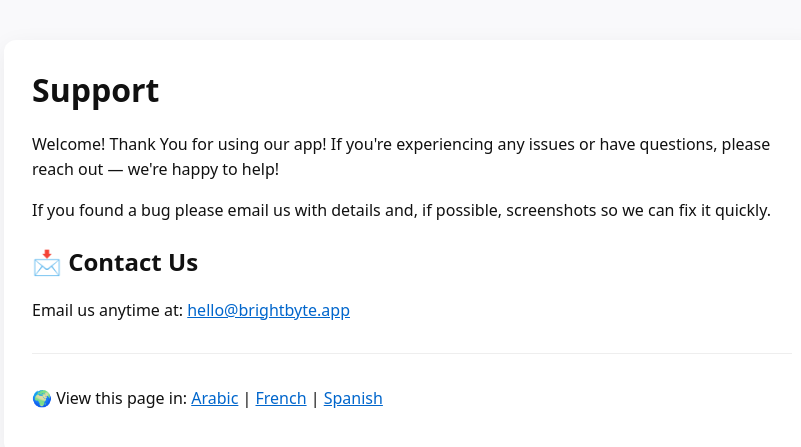
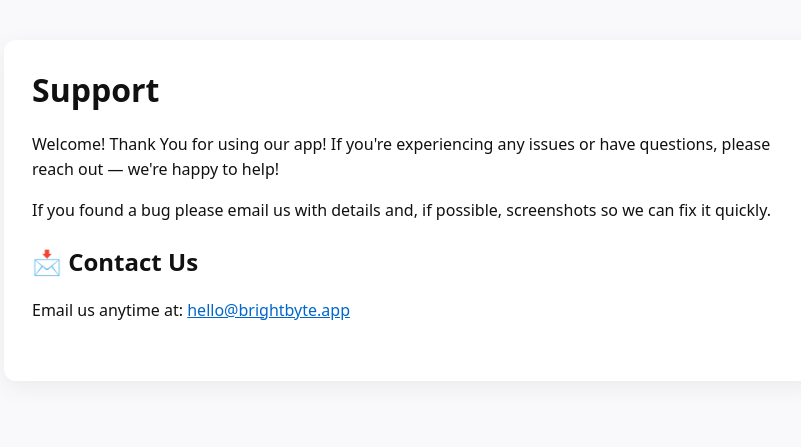
Before and after one commit to MagicScribble/BrightByte, a Jekyll site: the page support.html, which Jekyll copies as it is, in a window 1280 px wide. Shown: the top 447 px of the page, without its empty margins (228-1029 px from the left). Built offline with Jekyll 4.4.1, drawn with Linux system fonts in a browser that asks for light colours.

Commit message:
Update support.html

```diff
--- a/support.html
+++ b/support.html
@@ -15,7 +15,6 @@
     p, li {line-height: 1.55;}
     a {color: #0066cc;}
     footer {font-size: 13px; color: #666; margin-top: 30px; border-top: 1px solid #eee; padding-top: 16px;}
-    .translate {margin-top: 30px; padding-top: 16px; border-top: 1px solid #eee;}
   </style>
 </head>
 <body>
@@ -27,14 +26,18 @@
     <h2>📩 Contact Us</h2>
     <p>Email us anytime at: <a href="mailto:hello@brightbyte.app">hello@brightbyte.app</a></p>
 
-    <!-- Translation links -->
-    <div class="translate">
-      <p>🌍 View this page in:
-        <a href="https://translate.google.com/translate?hl=ar&sl=en&u=https://your-username.github.io/your-repo/support.html">Arabic</a> |
-        <a href="https://translate.google.com/translate?hl=fr&sl=en&u=https://your-username.github.io/your-repo/support.html">French</a> |
-        <a href="https://translate.google.com/translate?hl=es&sl=en&u=https://your-username.github.io/your-repo/support.html">Spanish</a>
-      </p>
-    </div>
+    <!-- Translate widget inside container -->
+    <div id="google_translate_element" style="margin-top:30px;"></div>
   </main>
+
+  <script type="text/javascript">
+    function googleTranslateElementInit() {
+      new google.translate.TranslateElement(
+        {pageLanguage: 'en'},
+        'google_translate_element'
+      );
+    }
+  </script>
+  <script type="text/javascript" src="//translate.google.com/translate_a/element.js?cb=googleTranslateElementInit"></script>
 </body>
 </html>
```
